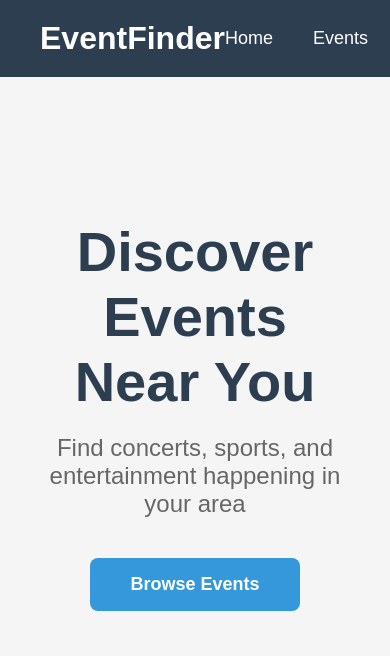
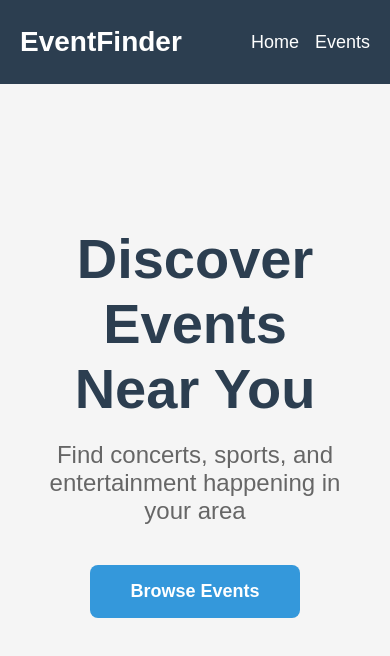
Before and after one commit to andreamforcina-cpu/eventfinder-responsive, a React (Vite) app: page / in a window 390 px wide. Shown: the top 656 px of the page. Built offline with nearby package versions, Linux system fonts and the light colour scheme; no server answers.

Commit message:
Enhance header styles for narrow widths
Added media query for responsive header styles.

```diff
--- a/src/components/Header.css
+++ b/src/components/Header.css
@@ -28,3 +28,11 @@
   font-size: 18px;
   font-weight: 500;
 }
+
+/* Keep navigation usable at narrow widths too. */
+@media (max-width: 47.999rem) {
+  .header-container { padding: 0 1.25rem; flex-wrap: wrap; gap: .75rem; }
+  .logo { font-size: 1.75rem; margin: 0; }
+  .nav { gap: 1rem; flex-wrap: wrap; }
+  .nav-link { min-height: 2.75rem; display: inline-flex; align-items: center; }
+}
```
